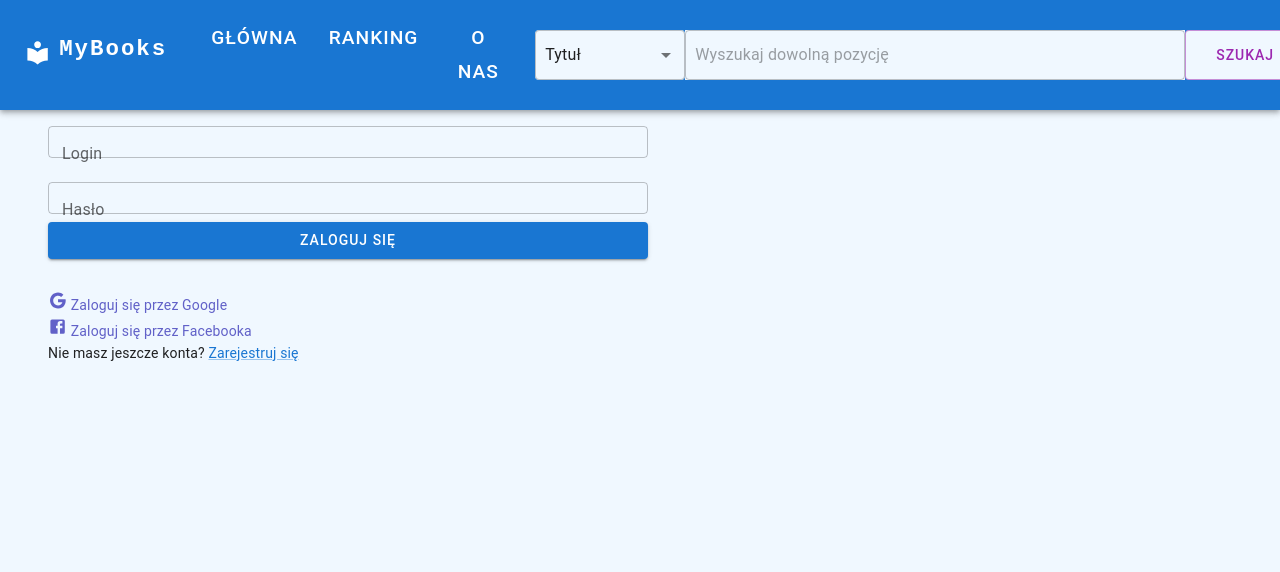
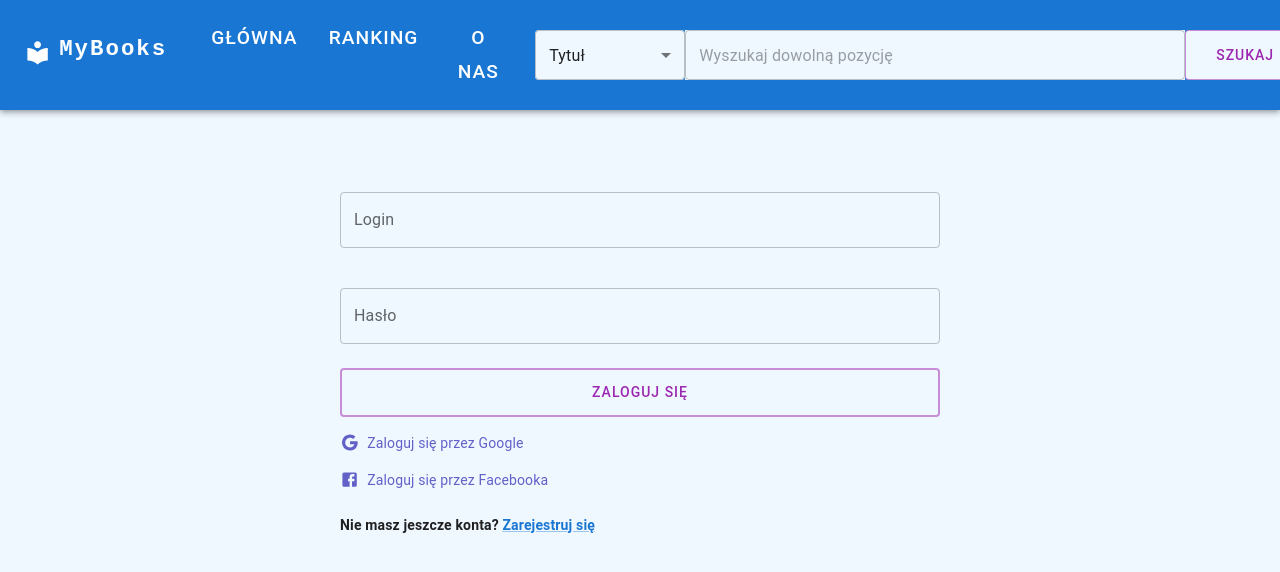
Before and after one commit to PrzZiomek2/my-book, a Next.js app: page /auth/signin in a window 1280 px wide. Shown: the top 572 px of the page. Built offline with nearby package versions, Linux system fonts and the light colour scheme; no server answers.

Commit message:
style login and register page

```diff
--- a/src/app/api/suggestions/route.ts
+++ b/src/app/api/suggestions/route.ts
@@ -16,6 +16,7 @@ export async function POST(req: Request) {
    const {tags, read, favourite, temperature} = body;
 
    const remaining = await limiter.removeTokens(1);
+console.log({remaining});
 
    if(remaining < 0){
       return NextResponse.json(null, {
--- a/src/app/api/user/[id]/criteria-form/route.ts
+++ b/src/app/api/user/[id]/criteria-form/route.ts
@@ -28,7 +28,8 @@ export async function POST(req: Request, {params}:{params: {id: string}}) {
       {userId},
       {userId, data: body},
       {upsert: true}
-      );
+      ); console.log({body, newForm});
+
 
    return NextResponse.json({ ok: newForm.acknowledged })  ;
 }
--- a/src/app/auth/signin/page.tsx
+++ b/src/app/auth/signin/page.tsx
@@ -5,7 +5,6 @@ import { signIn } from 'next-auth/react';
 import Container from '@mui/material/Container';
 
 import {LoginForm} from '@/components/auth/signIn/LoginForm';
-import { SubmitHandler } from 'react-hook-form';
 import { AlertInfo } from '@/components/ui/AlertInfo';
 import { ActionType, useFetchReducer } from '@/utils/customHooks/useFetchReducer';
 
@@ -18,7 +17,7 @@ export default function SignIn() {
 
   const [state, dispatch] = useFetchReducer();
 
-  const onSubmit = async (data: SubmitHandler<FormValues>) => {
+  const onSubmit = async (data: FormValues) => {
     try {
       dispatch({type: ActionType.FETCH_INIT})
 
--- a/src/app/register/page.tsx
+++ b/src/app/register/page.tsx
@@ -22,7 +22,7 @@ export default function Register() {
    const router = useRouter();
    const [state, dispatch] = useFetchReducer();
 
-   const createAccount = async (data: SubmitHandler<FormValues>) => {
+   const createAccount = async (data: FormValues) => {
       dispatch({type: ActionType.FETCH_INIT});
 
       const res = await fetch(`${rootPath}/api/user`, {
--- a/src/components/Providers.tsx
+++ b/src/components/Providers.tsx
@@ -14,7 +14,7 @@ export default function Providers({children}: ProvidersProps)  {
       <SWRConfig
         value={{
           fetcher: (resource, init) => fetch(resource, init).then(res => res.json()),
-          suspense: true,
+         // suspense: true,
           revalidateOnFocus: false
         }}
       >
--- a/src/components/auth/signIn/LoginForm.tsx
+++ b/src/components/auth/signIn/LoginForm.tsx
@@ -1,4 +1,4 @@
-import React from 'react';
+import React, { BaseSyntheticEvent } from 'react';
 import { useForm, Controller, SubmitHandler } from 'react-hook-form';
 import { yupResolver } from '@hookform/resolvers/yup';
 import * as yup from 'yup';
@@ -17,29 +17,41 @@ type FormValues = {
   password: string;
 }
 interface LoginFormProps {
-  onSubmit: (data: SubmitHandler<FormValues>) => Promise<void>;
+  onSubmit: (data: FormValues) => Promise<void>;
 }
 
 export const LoginForm = ({ onSubmit }: LoginFormProps) =>{
 
   const schema = yup.object().shape({
-    email: yup.string().email('Invalid email').required('pole email nie może być puste'),
-    password: yup.string().required('Polr hasło nie może byc puste'),
+    email: yup
+      .string()
+      .email('Invalid email')
+      .required('pole email nie może być puste'),
+    password: yup
+      .string()
+      .required('Polr hasło nie może byc puste'),
   });
 
   const { control, handleSubmit, formState, setError } = useForm({
     resolver: yupResolver(schema),
   });
 
-  const onSubmitHandler = (data, e) => {
-    e.preventDefault();
+  const onSubmitHandler = (data: FormValues) => {
     onSubmit(data);
   };
 
   return (
-    <Box sx={{maxWidth: "600px"}}>
+    <Box sx={{
+      maxWidth: "600px",
+      margin: "auto",
+      marginTop: "50px"
+      }}>
       <form onSubmit={handleSubmit(onSubmitHandler)}>
-        <FormControl fullWidth variant="outlined" margin="normal">
+        <FormControl
+          fullWidth
+          variant="outlined"
+          margin="normal"
+        >
           <Controller
             name="email"
             control={control}
@@ -53,11 +65,16 @@ export const LoginForm = ({ onSubmit }: LoginFormProps) =>{
                 type="email"
                 id="email"
                 placeholder="twoj.email@pl"
+                sx={{ mt: 2 }}
               />
             )}
           />
         </FormControl>
-        <FormControl fullWidth variant="outlined" margin="normal">
+        <FormControl
+          fullWidth
+          variant="outlined"
+          margin="normal"
+        >
           <Controller
             name="password"
             control={control}
@@ -71,30 +88,40 @@ export const LoginForm = ({ onSubmit }: LoginFormProps) =>{
                 type="password"
                 id="password"
                 placeholder="hasło"
+                sx={{ mt: 2 }}
               />
             )}
           />
         </FormControl>
         <Button
           type="submit"
-          variant="contained"
-          color="primary"
+          variant="outlined"
+          color="secondary"
           fullWidth
-          className="login-submit--btn"
+          sx={{
+            mt: 2,
+            padding: "10px",
+            borderWidth: "2px"
+          }}
           disabled={formState.isSubmitting}
         >
           Zaloguj się
         </Button>
-        <Box mt={4} className="login-others">
+        <Box
+          mt={2}
+        >
           <Typography>
             <Link
               underline="hover"
               sx={{
                 fontSize: "0.875rem",
-                color: "rgb(97, 97, 200)"
-              }
-            }>
-              <GoogleIcon sx={{ fontSize: "1.2rem" }} /> Zaloguj się przez Google
+                color: "rgb(97, 97, 200)",
+                display: "flex",
+                alignItems: "center",
+                mt: 2,
+              }}
+            >
+              <GoogleIcon sx={{ fontSize: "1.2rem", mr: 1 }} /> Zaloguj się przez Google
             </Link>
           </Typography>
           <Typography>
@@ -102,14 +129,24 @@ export const LoginForm = ({ onSubmit }: LoginFormProps) =>{
               underline="hover"
               sx={{
                 fontSize: "0.875rem",
-                color: "rgb(97, 97, 200)"
-              }
-            }>
-              <FacebookIcon sx={{ fontSize: "1.2rem" }} /> Zaloguj się przez Facebooka
+                color: "rgb(97, 97, 200)",
+                display: "flex",
+                alignItems: "center",
+                mt: 2,
+              }}
+            >
+              <FacebookIcon sx={{ fontSize: "1.2rem", mr: 1 }} /> Zaloguj się przez Facebooka
             </Link>
           </Typography>
         </Box>
-        <Typography variant="body2" className="small fw-bold mt-2 pt-2 mb-0">
+        <Typography
+        variant="body2"
+        sx={{
+          mt: 3,
+          mb: 0,
+          fontSize: "0.875rem",
+          fontWeight: "bold"
+        }}>
           Nie masz jeszcze konta? <Link href="/register" className="link-danger">Zarejestruj się</Link>
         </Typography>
       </form>
--- a/src/styles/theme.ts
+++ b/src/styles/theme.ts
@@ -46,7 +46,7 @@ const theme = createTheme({
       MuiOutlinedInput: {
          styleOverrides: {
             input: {
-               padding: "4px 10px 5px"
+              // padding: "4px 10px 5px"
             }
          }
       },
--- a/src/utils/customHooks/useFetchReducer.ts
+++ b/src/utils/customHooks/useFetchReducer.ts
@@ -1,5 +1,6 @@
 import { useReducer } from "react";
 
+// TO DO: types for useREDUCER payload
 interface InitialState {
   loading: boolean;
   error: string;
@@ -64,6 +65,3 @@ const reducer = (state = initialState, action: Action) => {
 
 
 export const useFetchReducer = () => useReducer(reducer, initialState);
-
-// TO DO: types for useREDUCER
-// export const useFetchReducer = <T>() => useReducer<Reducer<InitialState<T>, Action>>(reducer, initialState);
```
Also changed, not shown: src/components/home/CriteriaForm.tsx (+19 -8 lines), src/components/register/RegisterForm.jsx (+24 -8 lines).
